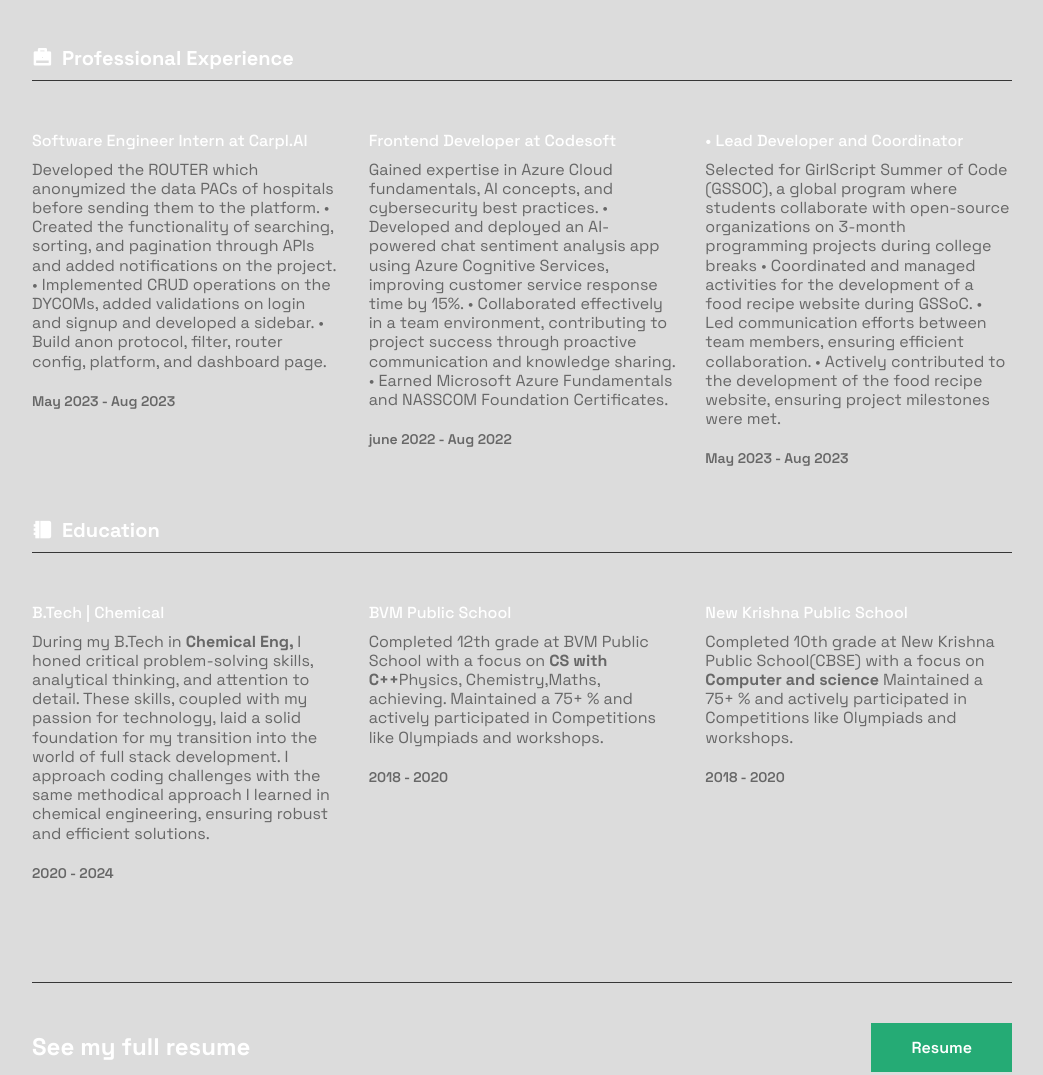
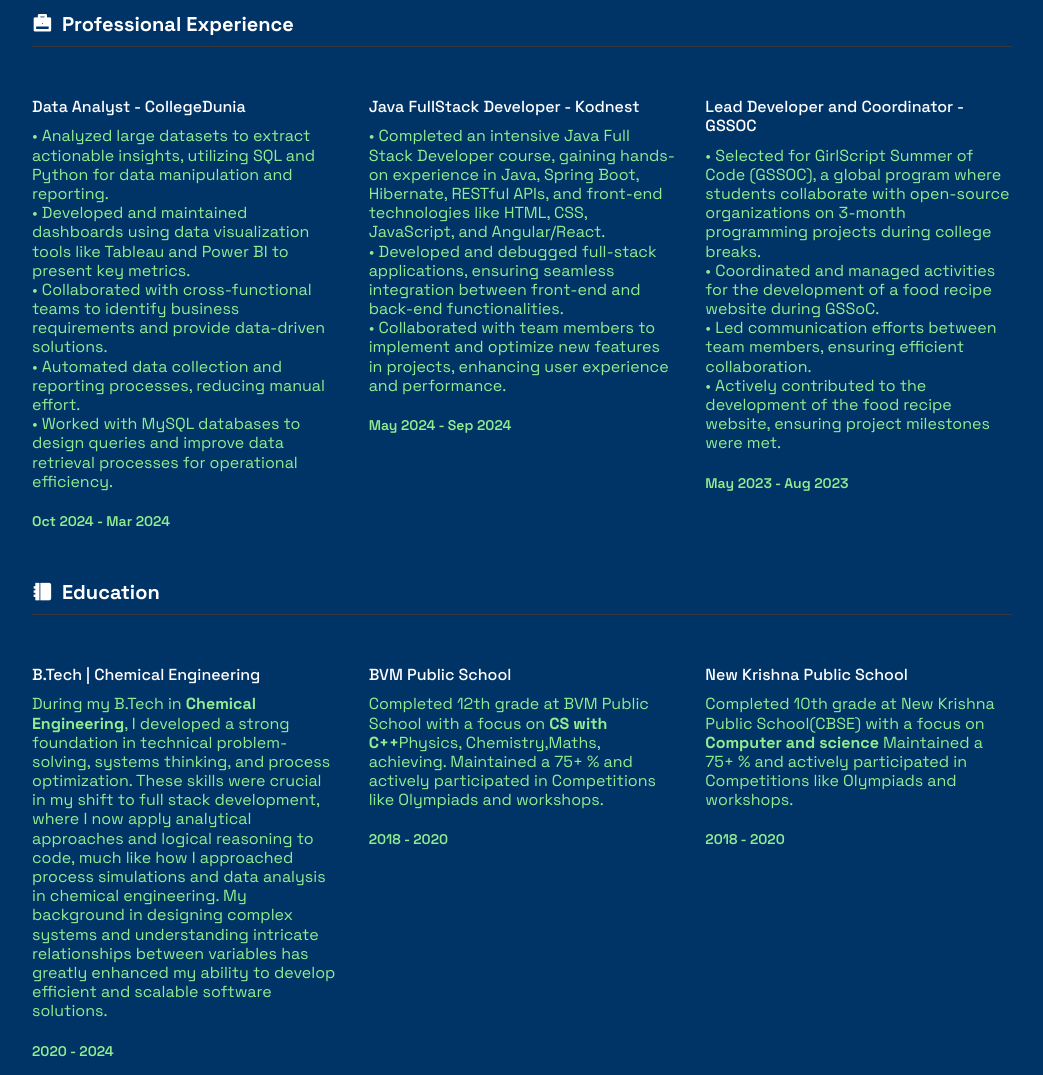
Before and after one commit to Anupkjha2601/CDPortfolio1, a plain HTML site: page index.html in a window 1280 px wide. Shown: the part 1780-2855 px from the top of the page, without its empty margins (118-1161 px from the left). Drawn offline with nearby package versions, Linux system fonts and the light colour scheme.

Commit message:
new commit

```diff
--- a/assets/css/main.css
+++ b/assets/css/main.css
@@ -3,11 +3,11 @@
   ____________________*/
   --color-primary: #25ab75;
   --color-primary-dark: #208c61;
-  --color-bg-primary: #DCDCDC;
+  --color-bg-primary: #003366;
   --color-bg-secondary: #242424;
   --color-bg-footer: #151515;
   --color-white: #ffffff;
-  --color-text: #676767;
+  --color-text: #90EE90;
   --color-border: #373737;
 
   /* Font & Typography
--- a/index.html
+++ b/index.html
@@ -166,22 +166,35 @@
                     <div class="d-grid qualification__content">
                         <!--= Experience 1 =-->
                         <div class="qualification__item">
-                            <h3 class="qualification__title">Software Engineer Intern at Carpl.AI</h3>
-                            <p class="qualification__description"> Developed the ROUTER which anonymized the data PACs of hospitals before sending them to the platform.  • Created the functionality of searching, sorting, and pagination through APIs and added notifications on the project.  • Implemented CRUD operations on the DYCOMs, added validations on login and signup and developed a sidebar.   • Build anon protocol, filter, router config, platform, and dashboard page.</p>
-                            <span class="qualification__date">May 2023 - Aug 2023</span>
+                            <h3 class="qualification__title">Data Analyst - CollegeDunia</h3>
+                            <p class="qualification__description">
+                                • Analyzed large datasets to extract actionable insights, utilizing SQL and Python for data manipulation and reporting.<br>
+                                • Developed and maintained dashboards using data visualization tools like Tableau and Power BI to present key metrics.<br>
+                                • Collaborated with cross-functional teams to identify business requirements and provide data-driven solutions.<br>
+                                • Automated data collection and reporting processes, reducing manual effort.<br>
+                                • Worked with MySQL databases to design queries and improve data retrieval processes for operational efficiency.<br>
+                            </p>
+                            <span class="qualification__date">Oct 2024 - Mar 2024</span>
                         </div>
                         <!--= Experience 2 =-->
                         <div class="qualification__item">
-                            <h3 class="qualification__title">Frontend Developer at Codesoft</h3>
-                            <p class="qualification__description">Gained expertise in Azure Cloud fundamentals, AI concepts, and cybersecurity best practices.  • Developed and deployed an AI-powered chat sentiment analysis app using Azure Cognitive Services, improving customer service response time by 15%.   • Collaborated effectively in a team environment, contributing to project success through proactive communication and knowledge sharing.
-        • Earned Microsoft Azure Fundamentals and NASSCOM Foundation Certificates.</p>
-                            <span class="qualification__date">june 2022 - Aug 2022</span>
+                            <h3 class="qualification__title">Java FullStack Developer - Kodnest</h3>
+                            <p class="qualification__description">
+                                • Completed an intensive Java Full Stack Developer course, gaining hands-on experience in Java, Spring Boot, Hibernate, RESTful APIs, and front-end technologies like HTML, CSS, JavaScript, and Angular/React.<br>
+                                • Developed and debugged full-stack applications, ensuring seamless integration between front-end and back-end functionalities.<br>
+                                • Collaborated with team members to implement and optimize new features in projects, enhancing user experience and performance.<br>
+                            </p>
+                            <span class="qualification__date">May 2024 - Sep 2024</span>
                         </div>
                         <!--= Experience 3 =-->
                         <div class="qualification__item">
-                            <h3 class="qualification__title">• Lead Developer and Coordinator</h3>
-                         <p class="qualification__description">Selected for GirlScript Summer of Code (GSSOC), a global program where students collaborate with open-source organizations on 3-month programming projects during college breaks • Coordinated and managed activities for the development of a food recipe website during GSSoC.   • Led communication efforts between team members, ensuring efficient collaboration.
-                        • Actively contributed to the development of the food recipe website, ensuring project milestones were met.</p>
+                            <h3 class="qualification__title">Lead Developer and Coordinator - GSSOC</h3>
+                            <p class="qualification__description">
+                                • Selected for GirlScript Summer of Code (GSSOC), a global program where students collaborate with open-source organizations on 3-month programming projects during college breaks.<br>
+                                • Coordinated and managed activities for the development of a food recipe website during GSSoC.<br>
+                                • Led communication efforts between team members, ensuring efficient collaboration.<br>
+                                • Actively contributed to the development of the food recipe website, ensuring project milestones were met.<br>
+                            </p>
                             <span class="qualification__date">May 2023 - Aug 2023</span>
                         </div>
                     </div>
@@ -195,10 +208,11 @@
                     <div class="d-grid qualification__content">
                         <!--= Education 1 =-->
                         <div class="qualification__item">
-                            <h3 class="qualification__title">B.Tech | Chemical</h3>
-                            <p class="qualification__description">During my B.Tech in <b>Chemical Eng, </b>I honed critical problem-solving skills, analytical thinking, and attention to detail. These skills, coupled with my passion for technology, laid a solid foundation for my transition into the world of full stack development. I approach coding challenges with the same methodical approach I learned in chemical engineering, ensuring robust and efficient solutions.</p>
+                            <h3 class="qualification__title">B.Tech | Chemical Engineering</h3>
+                            <p class="qualification__description">During my B.Tech in <b>Chemical Engineering</b>, I developed a strong foundation in technical problem-solving, systems thinking, and process optimization. These skills were crucial in my shift to full stack development, where I now apply analytical approaches and logical reasoning to code, much like how I approached process simulations and data analysis in chemical engineering. My background in designing complex systems and understanding intricate relationships between variables has greatly enhanced my ability to develop efficient and scalable software solutions.</p>
                             <span class="qualification__date">2020 - 2024</span>
                         </div>
+
                         <!--= Education 2 =-->
                         <div class="qualification__item">
                             <h3 class="qualification__title">BVM Public School</h3>
@@ -216,7 +230,7 @@
                 </div>
                 <div class="qualification__footer">
                     <p class="qualification__footer-text">See my full resume</p>
-                    <a href="https://drive.google.com/file/d/1I87MxMAS1StfvMl2UCyp81gwSZyIRr4v/view?usp=drivesdk" class="btn btn--primary">Resume</a>
+                    <a href="https://drive.google.com/file/d/1bfom9t5yQm1ZCsTbe5m8KnMNxn_sCDa8/view?usp=drivesdk" class="btn btn--primary">Resume</a>
                 </div>
             </div>
         </section>
@@ -269,8 +283,10 @@
                     <div class="project__content">
                         <img src="assets/img/project1.jpg" alt="Agency Website" class="project__img">
                         <h3 class="project__title">REDUX SHOPIFY</h3>
-                        <p class="project__description"> • Designed a ReactJS-based shopping cart, enabling users to explore and select from a curated range of items.
-                        • Utilized Redux to efficiently manage and store application state, enhancing the shopping experience. • Implemented dynamic addition and deletion of items, used Fakestoreapi to fetch items ensuring a seamless interaction.</p>
+                        <p class="project__description"> <br> • Designed a ReactJS-based shopping cart, enabling users to explore and select from a curated range of items.
+                        <br> • Utilized Redux to efficiently manage and store application state, enhancing the shopping experience.
+                        <br> • Implemented dynamic addition and deletion of items, used Fakestoreapi to fetch items ensuring a seamless interaction.
+                    </p>
                         <a href="https://redux-shopify.netlify.app/" class="project__link">View Project
                             <i class="ri-arrow-right-line"></i></a>
                     </div>
@@ -278,10 +294,10 @@
                     <div class="project__content">
                         <img src="assets/img/project2.jpg" alt="Crypto Application " class="project__img">
                         <h3 class="project__title">Group Chat</h3>
-                        <p class="project__description"> • Created visually appealing and user-friendly group chat app using Chakra UI
-• Implemented real-time data sharing with sockets for instant message updates and synchronization.
-• Implemented JWT token-based authentication to ensure secure and seamless user authentication and authorization.
-• Enabled search functionality to easily locate participants within the group chat for efficient communication
+                        <p class="project__description"> <br> • Created visually appealing and user-friendly group chat app using Chakra UI
+                            <br> • Implemented real-time data sharing with sockets for instant message updates and synchronization.
+                            <br> • Implemented JWT token-based authentication to ensure secure and seamless user authentication and authorization.
+                            <br> • Enabled search functionality to easily locate participants within the group chat for efficient communication.
 </p>
                         <a href="https://github.com/Anupkjha2601/CHAT-APP" class="project__link">View Project
                             <i class="ri-arrow-right-line"></i></a>
@@ -290,14 +306,12 @@
                     <div class="project__content">
                         <img src="assets/img/project3.jpg" alt="Ecommerce Website" class="project__img">
                         <h3 class="project__title">Food Recipes Website</h3>
-                        <p class="project__description">• Contributed to the development of a comprehensive food recipes website, offering a wide range of culinary content and
-user-friendly features.
-• Project showcases a comprehensive approach to UX/UI by employing HTML for structured content, CSS for styling and
-aesthetics, and potentially JavaScript for dynamic interactions.
-• Utilized distinct HTML pages (e.g., about.html, contact.html) for organized navigation and focused content delivery
-• Employed CSS files, including frameworks like Bootstrap and custom styles (style.css), to design a cohesive and visually
-appealing website.</p>
-                        <a href="https://delightful-beach-00b073d10.1.azurestaticapps.net/" class="project__link">View Project
+                        <p class="project__description"><br> • Contributed to the development of a comprehensive food recipes website, offering a wide range of culinary content and user-friendly features.
+                            <br> • Project showcases a comprehensive approach to UX/UI by employing HTML for structured content, CSS for styling and aesthetics, and potentially JavaScript for dynamic interactions.
+                            <br> • Utilized distinct HTML pages (e.g., about.html, contact.html) for organized navigation and focused content delivery.
+                            <br> • Employed CSS files, including frameworks like Bootstrap and custom styles (style.css), to design a cohesive and visually appealing website.
+                       </p>
+                        <a href="https://anupkjha2601.github.io/food-Recipe/index.html" class="project__link">View Project
                             <i class="ri-arrow-right-line"></i></a>
                     </div>
                 </div>
```
Also changed, not shown: assets/img/hero1.jpeg, assets/img/images.jpeg (renamed from assets/img/images (3).jpeg).
